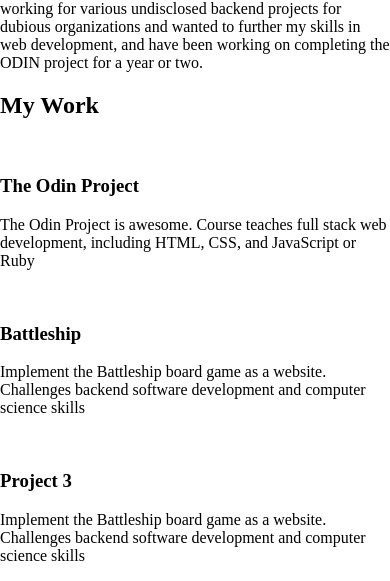
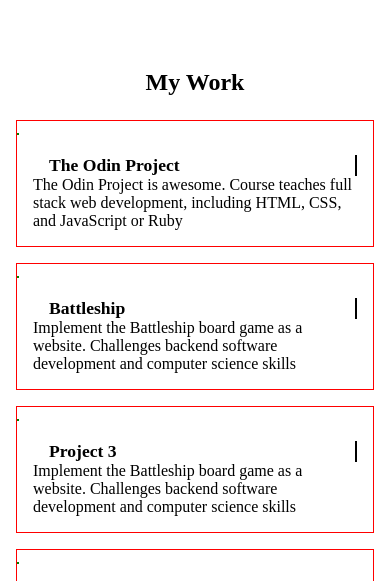
Before and after one commit to SabreBirdOne/odin-responsive-homepage, a website: page src/index.html in a window 390 px wide. Shown: the part 219-800 px from the top of the page. Drawn offline with Linux system fonts and the light colour scheme.

Commit message:
Add styling for projects (WIP) on mobile screens
general flow looks good, but styling and
icons are still missing.

```diff
--- a/src/style.css
+++ b/src/style.css
@@ -1,4 +1,4 @@
-body {
+body, body * {
     margin: 0;
     padding: 0;
 }
@@ -8,10 +8,35 @@
     --lightblue-bg-color: rgb(0, 190, 255);
 }
 
-.projectCards {
+main {
+    margin: 5rem 1rem;
+    display: flex;
+    flex-direction: column;
+    gap: 1.5rem;
+}
+
+main h2 {
+    align-self: center;
+}
+
+main .projectCards {
     display: flex;
     flex-direction: column;
     gap: 1rem;
+}
+
+.projectInfo {
+    padding: 1rem;
+}
+
+.projectInfo header{
+    display: flex;
+    justify-content: space-between;
+}
+
+.projectInfo header h3{
+    margin-left: 1rem;
+    font-size: 1.1rem;
 }
 
 footer {
@@ -92,15 +117,15 @@
 /*
     Border highlighting
 */
-.redBorder {
+.redBorder, .project {
     border: 1px solid red;
 }
 
-.blackBorder {
+.blackBorder, .projectInfo * nav {
     border: 1px solid black;
 }
 
-.greenBorder {
+.greenBorder, .project img {
     border: 1px solid green;
 }
 
```
